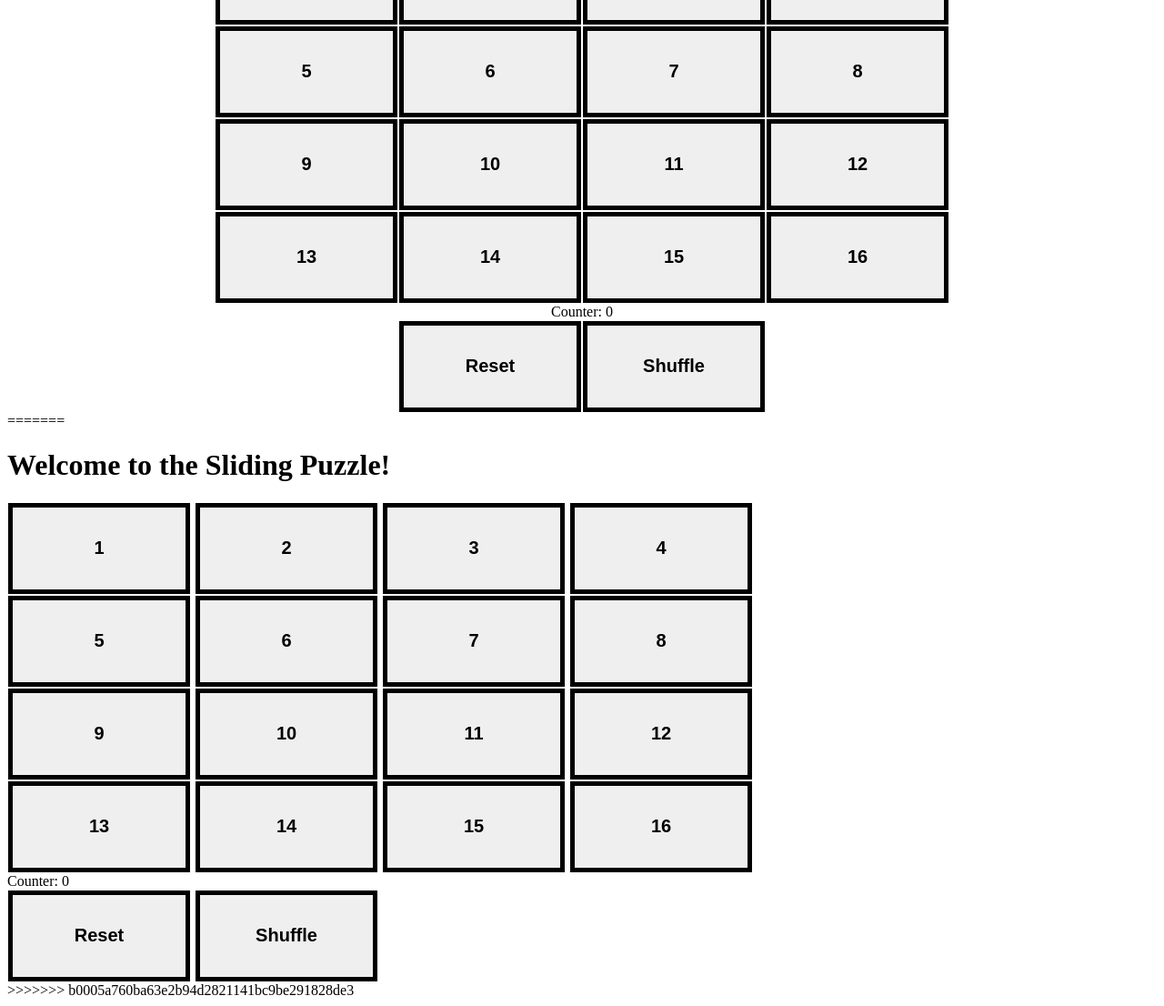
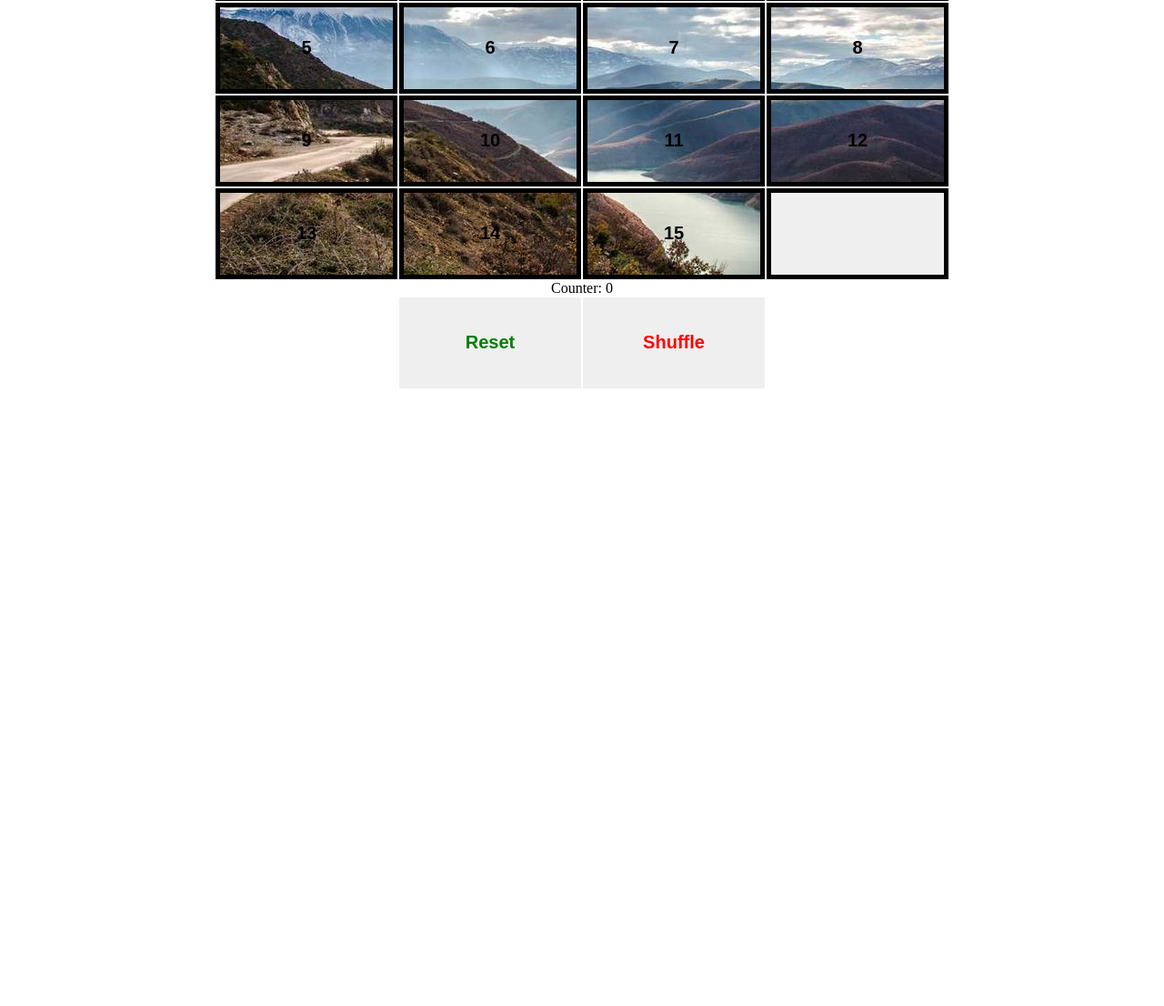
Before and after one commit to DSCoder555/SliderPuzzle, a plain HTML site: page index.html in a window 1280 px wide. Shown: the part 227-1333 px from the top of the page at 91% size. After the commit the page ends 800 px from the top, so only its background shows below. Drawn offline with Linux system fonts and the light colour scheme.

Commit message:
12/7 add folder

```diff
--- a/index.html
+++ b/index.html
@@ -4,7 +4,6 @@
     <meta charset="UTF-8">
     <meta http-equiv="X-UA-Compatible" content="IE=edge">
     <meta name="viewport" content="width=device-width, initial-scale=1.0">
-<<<<<<< HEAD
     <title>Slider Puzzle</title>
     <style>
         .grid{
@@ -24,16 +23,6 @@
             margin: 1px;
             font-size: 20px;
             font-weight: 800;
-=======
-    <title>Document</title>
-    <style>
-        button{
-            border: 5px solid black;
-            height: 60px;
-            width: 100px;
-            margin: 10px;
-            font-size: 15px;
->>>>>>> b0005a760ba63e2b94d2821141bc9be291828de3
         }
         #reset{
             border: none;
@@ -46,11 +35,7 @@
     </style>
     <script>
         moves = 0;
-<<<<<<< HEAD
         done = true;
-=======
-        done = false;
->>>>>>> b0005a760ba63e2b94d2821141bc9be291828de3
         pieces = [1,2,3,4,5,6,7,8,9,10,11,12,13,14,15,0];
 
 
@@ -73,7 +58,6 @@
 
         function display(){
             for(i = 0; i < 16; i++){
-<<<<<<< HEAD
                 if(pieces[i] == 0){
                     document.getElementById(i+1).innerHTML = " ";
                     document.getElementById(i+1).style.backgroundImage = "";
@@ -90,9 +74,6 @@
                     }
                 }
 
-=======
-                document.getElementById(i+1).innerHTML = pieces[i];
->>>>>>> b0005a760ba63e2b94d2821141bc9be291828de3
             }
             document.getElementById("counter").innerHTML = moves;
         }
@@ -141,7 +122,6 @@
     </script>
 </head>
 <body onload="display();">
-<<<<<<< HEAD
     <h1 style="text-align:center">Welcome to the Sliding Puzzle!</h1>
     <h2 style="text-align:center">Shuffle the puzzle and use the empty space to move all the pieces back into place.  Click on a piece to move it.</h2>
     <div class="grid">
@@ -168,31 +148,5 @@
         <button style="text-align:center" id="shuffle" onclick="shuffle();">Shuffle</button>
     </div>
     <div style="text-align:center" id="display"></div>
-=======
-    <h1>Welcome to the Sliding Puzzle!</h1>
-    <button id="1" onclick="clicked(0);">1</button>
-    <button id="2" onclick="clicked(1);">2</button>
-    <button id="3" onclick="clicked(2);">3</button>
-    <button id="4" onclick="clicked(3);">4</button>
-    <br>
-    <button id="5" onclick="clicked(4);">5</button>
-    <button id="6" onclick="clicked(5);">6</button>
-    <button id="7" onclick="clicked(6);">7</button>
-    <button id="8" onclick="clicked(7);">8</button>
-    <br>
-    <button id="9" onclick="clicked(8);">9</button>
-    <button id="10" onclick="clicked(9);">10</button>
-    <button id="11" onclick="clicked(10);">11</button>
-    <button id="12" onclick="clicked(11);">12</button>
-    <br>
-    <button id="13" onclick="clicked(12);">13</button>
-    <button id="14" onclick="clicked(13);">14</button>
-    <button id="15" onclick="clicked(14);">15</button>
-    <button id="16" onclick="clicked(15);">16</button>
-    <div>Counter: <span id="counter">0</span></div>
-    <button id="reset" onclick="set();">Reset</button>
-    <button id="shuffle" onclick="shuffle();">Shuffle</button>
-    <div id="display"></div>
->>>>>>> b0005a760ba63e2b94d2821141bc9be291828de3
 </body>
 </html>
```
Also changed, not shown: image_part_016.jpg (deleted), images/image_part_001.jpg (renamed from image_part_001.jpg), images/image_part_002.jpg (renamed from image_part_002.jpg), images/image_part_003.jpg (renamed from image_part_003.jpg), images/image_part_004.jpg (renamed from image_part_004.jpg), images/image_part_005.jpg (renamed from image_part_005.jpg), images/image_part_006.jpg (renamed from image_part_006.jpg), images/image_part_007.jpg (renamed from image_part_007.jpg), images/image_part_008.jpg (renamed from image_part_008.jpg), images/image_part_009.jpg (renamed from image_part_009.jpg), images/image_part_010.jpg (renamed from image_part_010.jpg), images/image_part_011.jpg (renamed from image_part_011.jpg), images/image_part_012.jpg (renamed from image_part_012.jpg), images/image_part_013.jpg (added), 2 more files.
